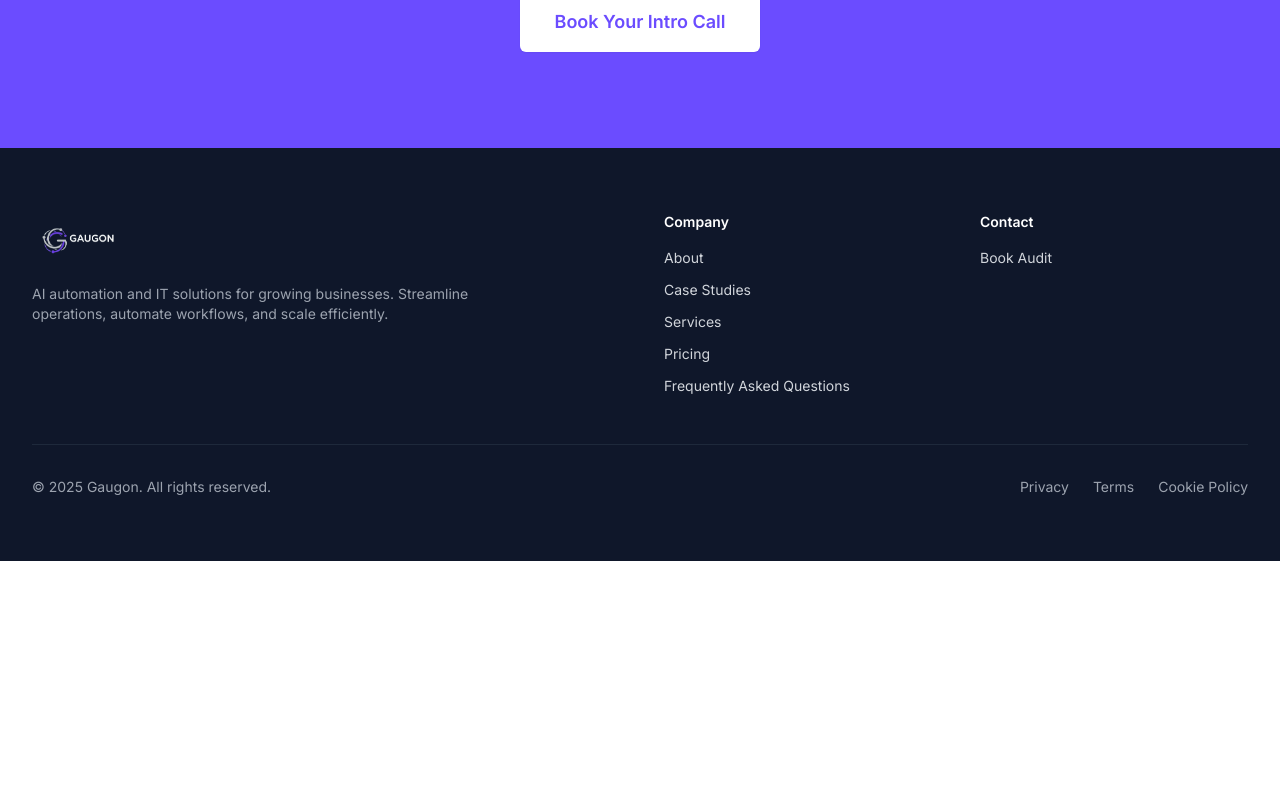
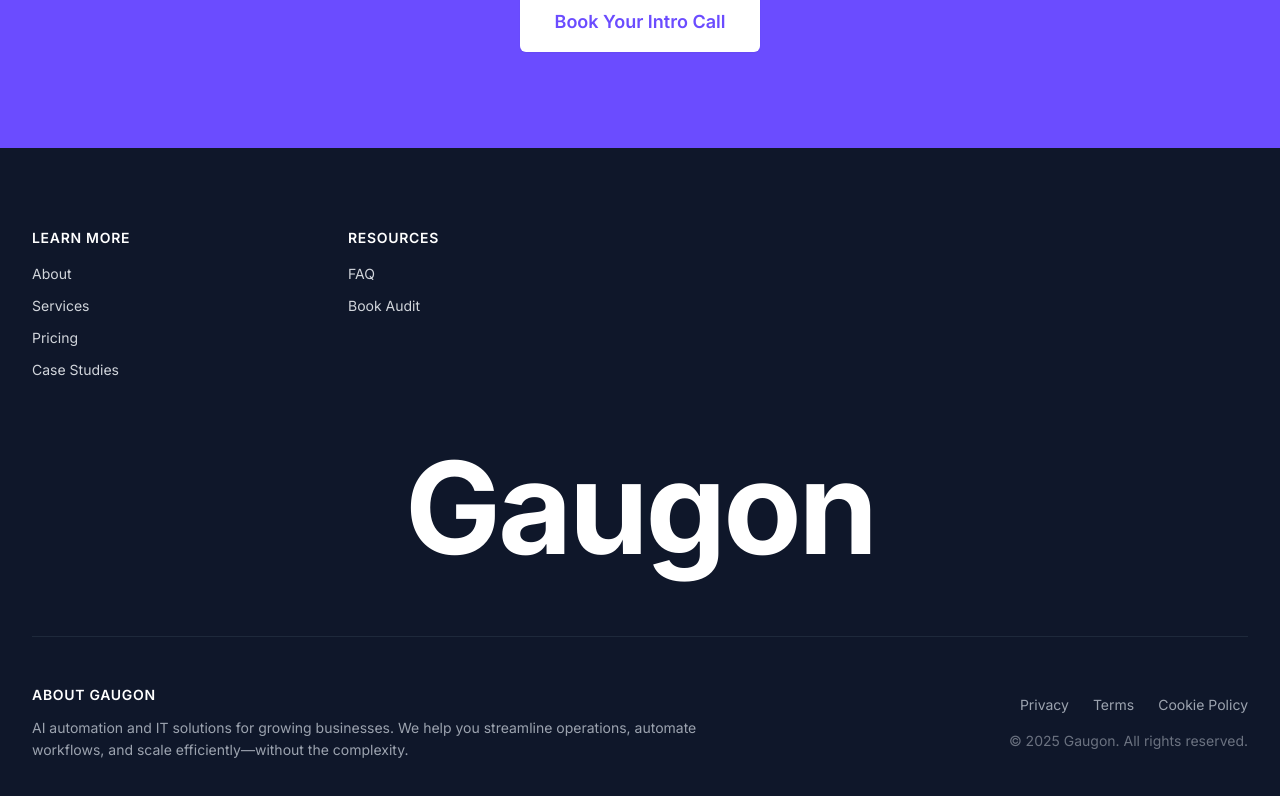
Before and after one commit to ocilab25/gaugon-website, a Next.js app: page / in a window 1280 px wide. Shown: the part 5308-6104 px from the top of the page. Before the commit the page ends 5869 px from the top, so only its background shows below. Built offline with nearby package versions, Linux system fonts and the light colour scheme.

Commit message:
Redesign footer with cleaner layout, rename sections to Learn More and Resources, add large Gaugon branding, and About Gaugon section at bottom

```diff
--- a/components/Footer.tsx
+++ b/components/Footer.tsx
@@ -3,27 +3,15 @@
 export default function Footer() {
   return (
     <footer className="bg-slate-900 text-gray-300">
-      <div className="max-w-7xl mx-auto px-6 lg:px-8 py-16">
-        <div className="grid grid-cols-1 md:grid-cols-4 gap-12">
-          <div className="col-span-1 md:col-span-2">
-            <img src="/logo-footer.png" alt="Gaugon" className="h-14 w-auto mb-4" />
-            <p className="text-sm text-gray-400 max-w-md">
-              AI automation and IT solutions for growing businesses.
-              Streamline operations, automate workflows, and scale efficiently.
-            </p>
-          </div>
-
+      <div className="max-w-7xl mx-auto px-6 lg:px-8 py-20">
+        {/* Top Navigation Sections */}
+        <div className="grid grid-cols-2 md:grid-cols-4 gap-8 md:gap-12 mb-16">
           <div>
-            <h4 className="text-white font-semibold mb-4 text-sm">Company</h4>
+            <h4 className="text-white font-semibold mb-4 text-sm uppercase tracking-wider">Learn More</h4>
             <ul className="space-y-3 text-sm">
               <li>
                 <Link href="/about" className="hover:text-white transition-colors">
                   About
-                </Link>
-              </li>
-              <li>
-                <Link href="/case-studies" className="hover:text-white transition-colors">
-                  Case Studies
                 </Link>
               </li>
               <li>
@@ -37,16 +25,21 @@
                 </Link>
               </li>
               <li>
-                <Link href="/faq" className="hover:text-white transition-colors">
-                  Frequently Asked Questions
+                <Link href="/case-studies" className="hover:text-white transition-colors">
+                  Case Studies
                 </Link>
               </li>
             </ul>
           </div>
 
           <div>
-            <h4 className="text-white font-semibold mb-4 text-sm">Contact</h4>
+            <h4 className="text-white font-semibold mb-4 text-sm uppercase tracking-wider">Resources</h4>
             <ul className="space-y-3 text-sm">
+              <li>
+                <Link href="/faq" className="hover:text-white transition-colors">
+                  FAQ
+                </Link>
+              </li>
               <li>
                 <Link href="/contact" className="hover:text-white transition-colors">
                   Book Audit
@@ -56,12 +49,34 @@
           </div>
         </div>
 
-        <div className="border-t border-slate-800 mt-12 pt-8 flex flex-col md:flex-row justify-between items-center text-sm text-gray-400">
-          <p>&copy; {new Date().getFullYear()} Gaugon. All rights reserved.</p>
-          <div className="mt-4 md:mt-0 space-x-6">
-            <Link href="/privacy-policy" className="hover:text-white transition-colors">Privacy</Link>
-            <Link href="/terms" className="hover:text-white transition-colors">Terms</Link>
-            <Link href="/cookie-policy" className="hover:text-white transition-colors">Cookie Policy</Link>
+        {/* Large Gaugon Branding */}
+        <div className="mb-16 text-center">
+          <h2 className="text-6xl md:text-8xl lg:text-9xl font-bold text-white tracking-tight">
+            Gaugon
+          </h2>
+        </div>
+
+        {/* About Gaugon Section - Very Bottom */}
+        <div className="border-t border-slate-800 pt-12">
+          <div className="flex flex-col md:flex-row justify-between items-start md:items-center gap-8">
+            <div className="max-w-2xl">
+              <h3 className="text-white font-semibold mb-3 text-sm uppercase tracking-wider">About Gaugon</h3>
+              <p className="text-sm text-gray-400 leading-relaxed">
+                AI automation and IT solutions for growing businesses. We help you streamline operations,
+                automate workflows, and scale efficiently—without the complexity.
+              </p>
+            </div>
+
+            <div className="flex flex-col items-start md:items-end gap-4">
+              <div className="flex flex-wrap gap-6 text-sm text-gray-400">
+                <Link href="/privacy-policy" className="hover:text-white transition-colors">Privacy</Link>
+                <Link href="/terms" className="hover:text-white transition-colors">Terms</Link>
+                <Link href="/cookie-policy" className="hover:text-white transition-colors">Cookie Policy</Link>
+              </div>
+              <p className="text-sm text-gray-500">
+                &copy; {new Date().getFullYear()} Gaugon. All rights reserved.
+              </p>
+            </div>
           </div>
         </div>
       </div>
```
